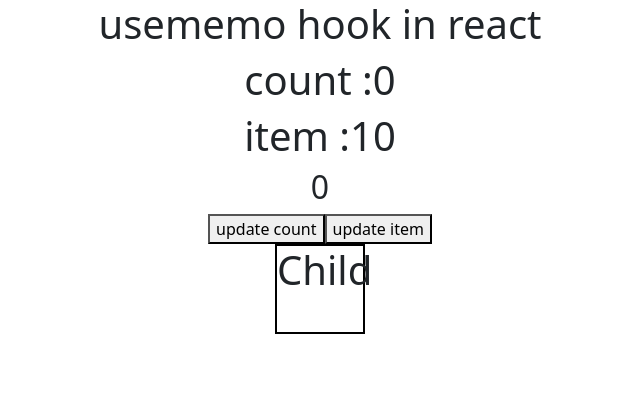
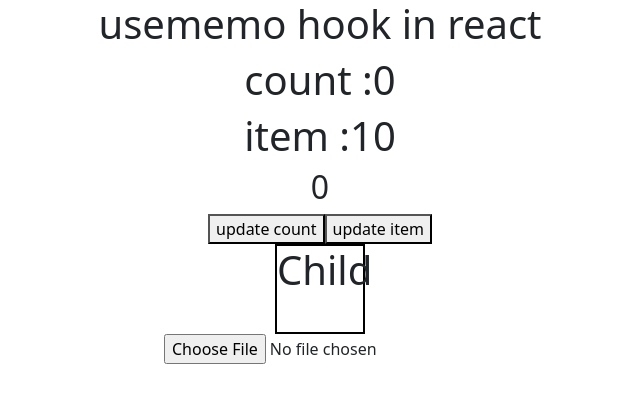
Before and after one commit to Nikki0830/CLAYFIN_TRAINING2, a React (Create React App) app in the folder 16th june/my-app/: page / in a window 1280 px wide. Shown: the top 402 px of the page, without its empty margins (320-960 px from the left). Built offline with nearby package versions, Linux system fonts and the light colour scheme.

Commit message:
imageupload

```diff
--- a/16th june/my-app/src/App.js
+++ b/16th june/my-app/src/App.js
@@ -23,6 +23,7 @@ import Reducer3 from "./components/UseReducer/Reducer3";
 import Reducer4 from "./components/UseReducer/Reducer4";
 import Boot from "./components/Bootstrap/Boot";
 import Cm from "./components/Memovscallb/Cm";
+import Image from "./components/ImageUpload/Image";
 
 
 function App() {
@@ -49,7 +50,7 @@ function App() {
         <Reducer4/>
         <Boot/> */}
         <Cm/>
-
+        <Image/>
       </div>
     </>
   );
--- /dev/null
+++ b/16th june/my-app/src/components/ImageUpload/Image.css
@@ -0,0 +1,11 @@
+.img_box{
+    /* border:1px solid black; */
+    height:200px;
+    width:200px;
+    margin:auto;
+}
+img{
+    height:100%;
+    width:100%;
+    box-shadow: rgba(0, 0, 0, 0.25) 0px 54px 55px, rgba(0, 0, 0, 0.12) 0px -12px 30px, rgba(0, 0, 0, 0.12) 0px 4px 6px, rgba(0, 0, 0, 0.17) 0px 12px 13px, rgba(0, 0, 0, 0.09) 0px -3px 5px;
+}
--- /dev/null
+++ b/16th june/my-app/src/components/ImageUpload/Image.js
@@ -0,0 +1,24 @@
+import React, { useState } from "react";
+import "./Image.css"
+
+export default function Image() {
+  const [img, setImg] = useState();
+  const uploadImage = (e) => {
+    setImg(URL.createObjectURL(e.target.files[0]));
+  };
+  console.log("img:", img);
+
+  return (
+    <>
+      <div>
+        <input
+          className="imagefile"
+          type="file"
+          accept="image/*"
+          onChange={uploadImage}
+        ></input>
+        <div className="img_box">{img && <img src={img} alt="images" />}</div>
+      </div>
+    </>
+  );
+}
```
